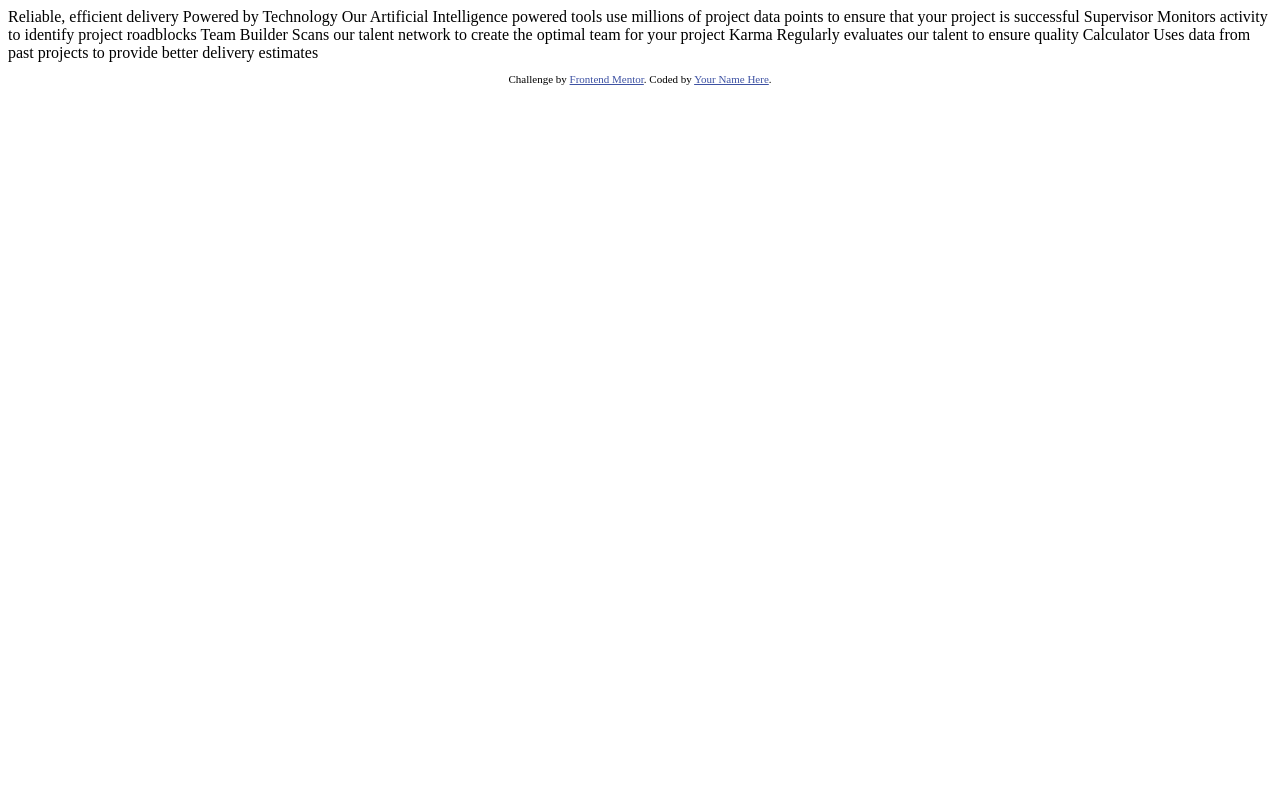
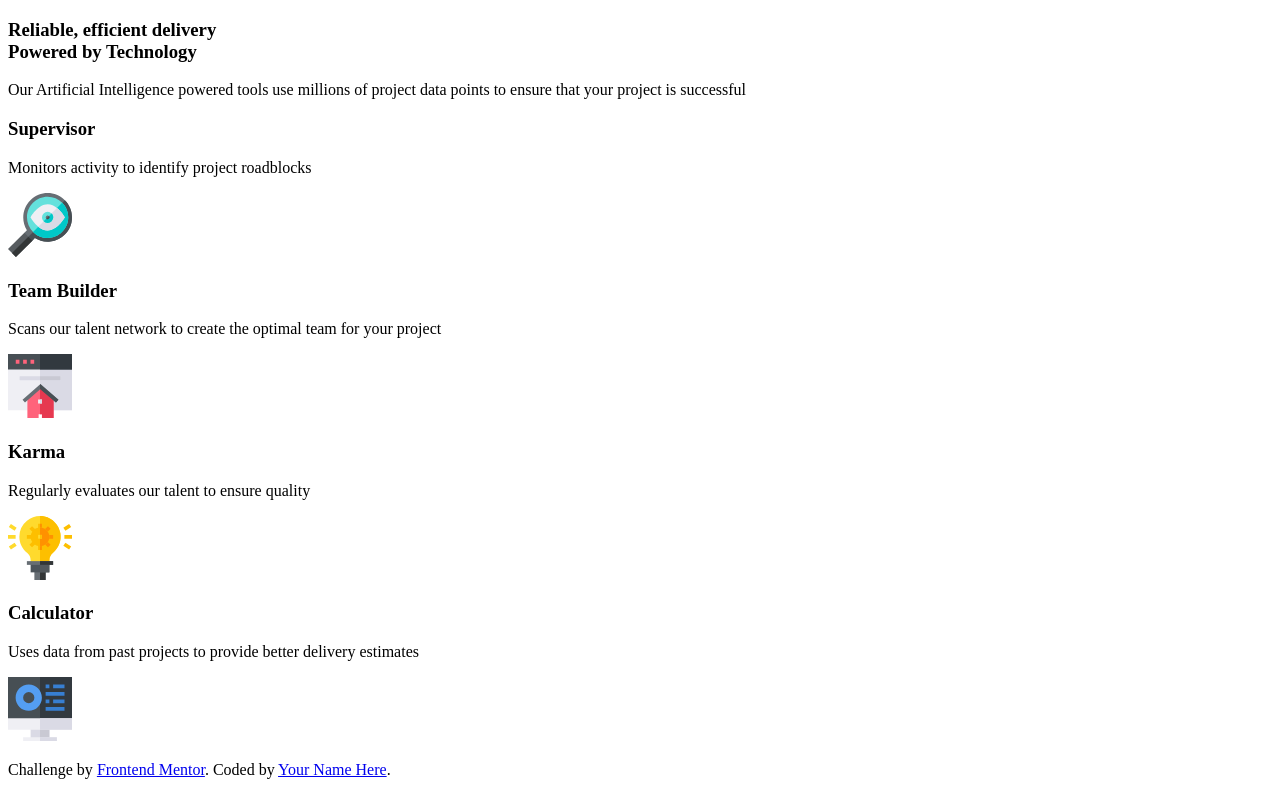
Before and after one commit to DamnItAzriel/four-card-feature-section, a plain HTML site: page index.html in a window 1280 px wide. Drawn offline with Linux system fonts and the light colour scheme.

Commit message:
created html layout for the website and style.css file

```diff
--- a/index.html
+++ b/index.html
@@ -9,30 +9,64 @@
   <title>Frontend Mentor | Four card feature section</title>
 
   <!-- Feel free to remove these styles or customise in your own stylesheet 👍 -->
-  <style>
+  <!-- <style>
     .attribution { font-size: 11px; text-align: center; }
     .attribution a { color: hsl(228, 45%, 44%); }
-  </style>
+  </style> -->
+  <link rel="stylesheet" href="styles.css">
 </head>
 <body>
-
-  Reliable, efficient delivery
+  <div id="header">
+    <h3>
+      Reliable, efficient delivery <br>
       Powered by Technology
-
+    </h3>
+    <p>
       Our Artificial Intelligence powered tools use millions of project data points
       to ensure that your project is successful
+    </p>
+  </div>
 
+  <div id="super">
+    <h3>
       Supervisor
+    </h3>
+    <p>
       Monitors activity to identify project roadblocks
+    </p>
+    <img src="/images/icon-supervisor.svg">
+  </div>
 
+  <div id="team">
+    <h3>
       Team Builder
+    </h3>
+    <p>
       Scans our talent network to create the optimal team for your project
+    </p>
+    <img src="/images/icon-team-builder.svg" alt="">
+  </div>
 
+  <div id="karma">
+    <h3>
       Karma
+    </h3>
+    <p>
       Regularly evaluates our talent to ensure quality
+    </p>
+    <img src="/images/icon-karma.svg" alt="">
+  </div>
 
+  <div id="calcu">
+    <h3>
       Calculator
+    </h3>
+    <p>
       Uses data from past projects to provide better delivery estimates
+    </p>
+    <img src="/images/icon-calculator.svg" alt="">
+  </div>
+
 
 
   <footer>
```
Also changed, not shown: 1 other file. Lines whose indentation alone changed are shown as unchanged.
